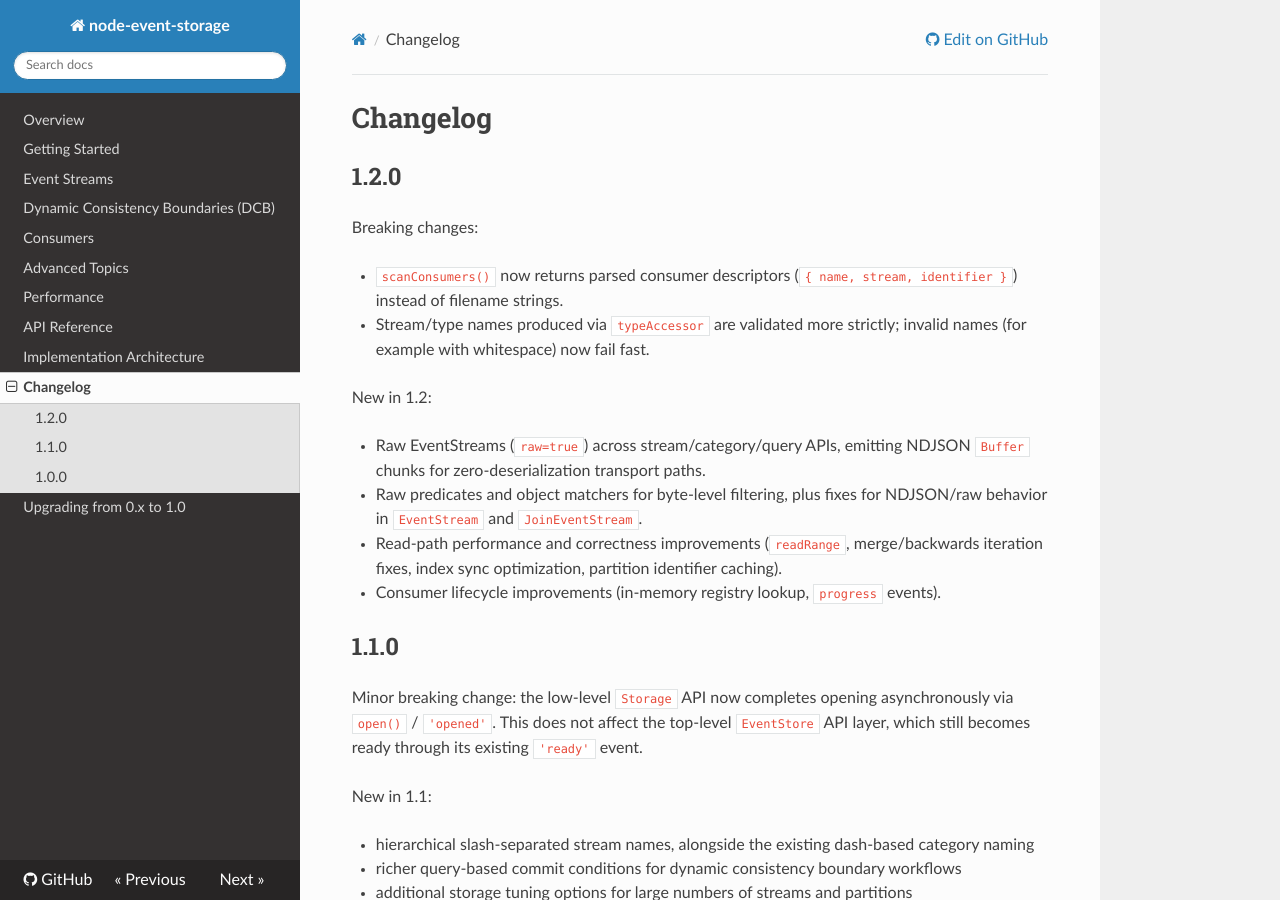
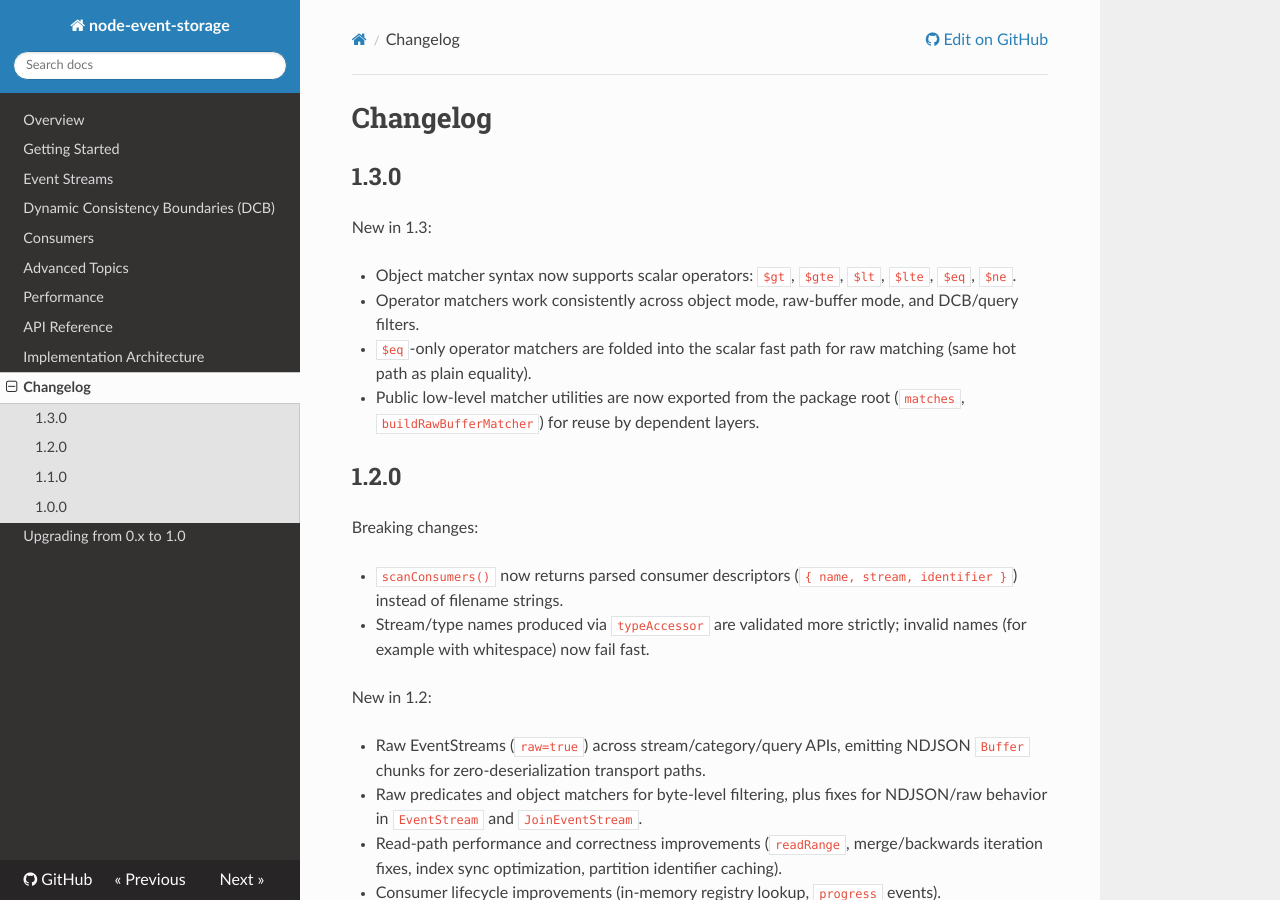
Before and after one commit to albe/node-event-storage, an MkDocs documentation site: the page built from docs/changelog.md, in a window 1280 px wide and 900 px high. Built offline with MkDocs 1.6.1, drawn with Linux system fonts in a browser that asks for light colours; nearby versions of some CDN libraries.

Commit message:
Prepare 1.3.0 release

```diff
--- a/docs/changelog.md
+++ b/docs/changelog.md
@@ -1,4 +1,13 @@
 # Changelog
+
+## 1.3.0
+
+New in 1.3:
+
+- Object matcher syntax now supports scalar operators: `$gt`, `$gte`, `$lt`, `$lte`, `$eq`, `$ne`.
+- Operator matchers work consistently across object mode, raw-buffer mode, and DCB/query filters.
+- `$eq`-only operator matchers are folded into the scalar fast path for raw matching (same hot path as plain equality).
+- Public low-level matcher utilities are now exported from the package root (`matches`, `buildRawBufferMatcher`) for reuse by dependent layers.
 
 ## 1.2.0
 
--- a/package.json
+++ b/package.json
@@ -1,6 +1,6 @@
 {
   "name": "event-storage",
-  "version": "1.2.0",
+  "version": "1.3.0",
   "type": "module",
   "description": "An optimized embedded event store for node.js",
   "keywords": [
```
